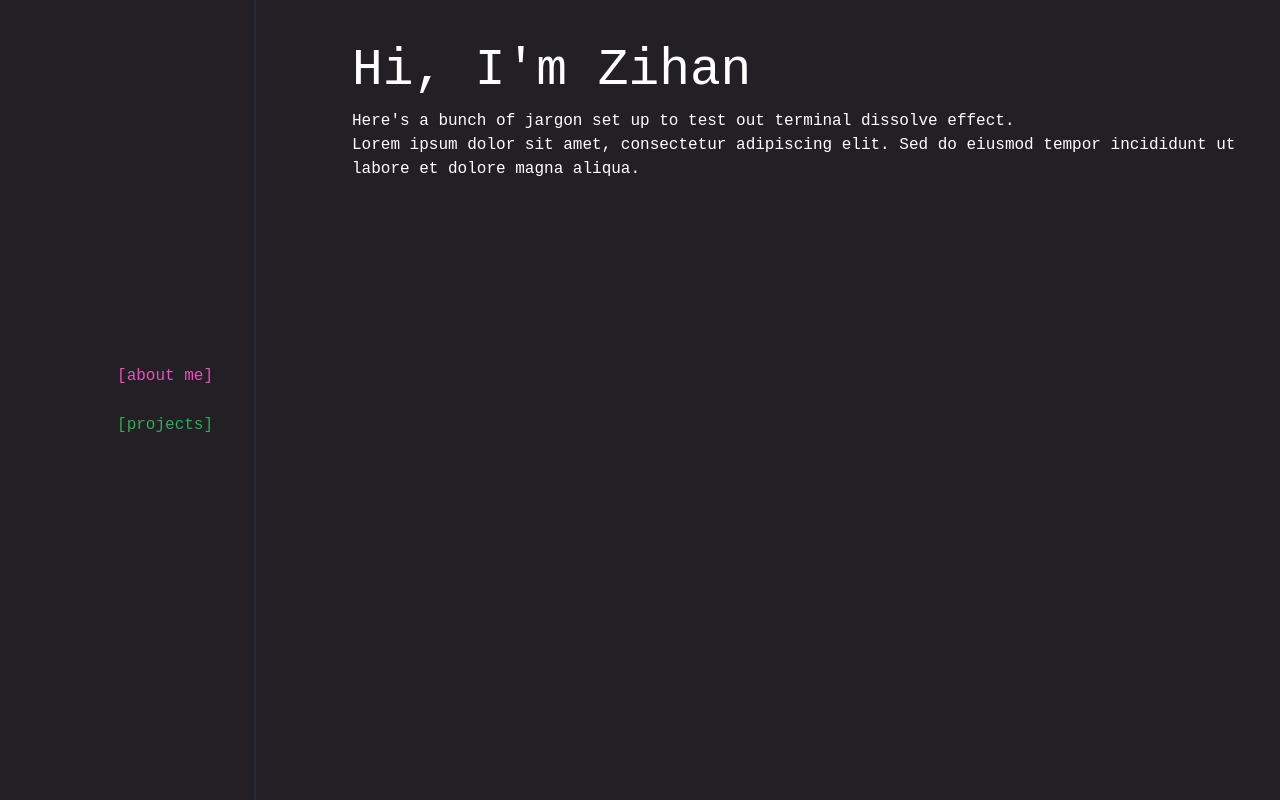
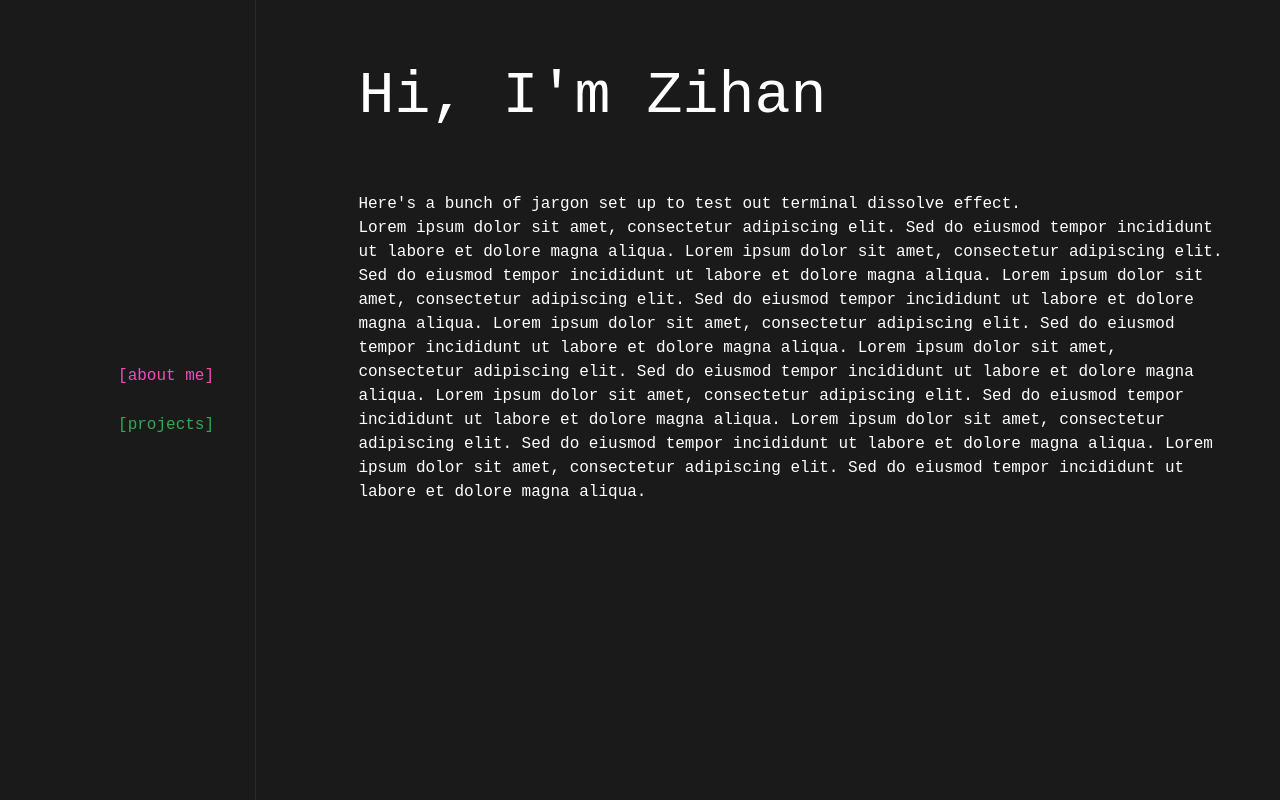
Before and after one commit to zhn2605/portfolio, a Next.js app: page / in a window 1280 px wide. Built offline with nearby package versions, Linux system fonts and the light colour scheme.

Commit message:
smnall layout changes

```diff
--- a/src/app/globals.css
+++ b/src/app/globals.css
@@ -3,7 +3,7 @@
 @import '@fontsource/ibm-plex-mono';
 
 :root {
-  --background: #222024;
+  --background: #1A1A1A;
   --foreground: #171717;
 }
 
@@ -21,12 +21,12 @@
   }
 
   .text-title {
-    font-size: clamp(32px, 4vw, 52px);
+    font-size: clamp(48px, 6vw, 60px);
   }
 }
 @media (prefers-color-scheme: dark) {
   :root {
-    --background: #222024;
+    --background: #1A1A1A;
     --foreground: #ededed;
   }
 }
--- a/src/app/layout.tsx
+++ b/src/app/layout.tsx
@@ -26,7 +26,7 @@ export default function RootLayout({
     <html lang="en">
 
       <body
-        className={`${geistSans.variable} ${geistMono.variable} antialiased bg-[#222024] text-white`}
+        className={`${geistSans.variable} ${geistMono.variable} antialiased bg-[#1A1A1A] text-white`}
       >
         {children}
       </body>
--- a/src/app/page.tsx
+++ b/src/app/page.tsx
@@ -2,36 +2,48 @@
 
 import { useState } from 'react';
 
-const Home = () => (
+const Home = () => {
+  const [section, setSection] = useState<'about' | 'projects' | 'home'>("home");
+
+  return (
     <div className="flex h-screen">
       {/* Sidebar */}
-    <div className="w-1/5 flex flex-col justify-center border-r-2 items-end pr-[2vw] border-[#282A36]">
+      <div className="w-1/5 flex flex-col justify-center border-r-[0.1vw] items-end pr-[2vw] border-[#282A36]">
         {/* About Me*/}
         <button className="py-[1vw] px-[1vw]">
-        <span className="p-[0.2vw] hover:bg-[#f24bbb] hover:text-[#222024] text-[#f24bbb]">
+          <span className="p-[0.2vw] hover:bg-[#f24bbb] hover:text-[#1A1A1A] text-[#f24bbb]">
             [about me]
           </span>
         </button>
 
         {/* Projects */}
         <button className="py-[1vw] px-[1vw]">
-        <span className="p-[0.2vw] hover:bg-[#32A956] hover:text-[#222024] text-[#32A956]">
+          <span className="p-[0.2vw] hover:bg-[#32A956] hover:text-[#1A1A1A] text-[#32A956]">
             [projects]
           </span>
         </button>
       </div>
 
       {/* Main Content */}
-    <div className="flex-1 p-8 pl-24">
-      <h1 className="font-title text-title">Hi, I'm Zihan</h1>
+      <div className="flex-1 pt-[4vw]  pl-[8vw] pr-[4vw]">
+        <div className="font-title text-title pb-[4vw]">Hi, I'm Zihan</div>
         <p>
           Here's a bunch of jargon set up to test out terminal dissolve effect.
         </p>
         <p>
+          Lorem ipsum dolor sit amet, consectetur adipiscing elit. Sed do eiusmod tempor incididunt ut labore et dolore magna aliqua.
+          Lorem ipsum dolor sit amet, consectetur adipiscing elit. Sed do eiusmod tempor incididunt ut labore et dolore magna aliqua.
+          Lorem ipsum dolor sit amet, consectetur adipiscing elit. Sed do eiusmod tempor incididunt ut labore et dolore magna aliqua.
+          Lorem ipsum dolor sit amet, consectetur adipiscing elit. Sed do eiusmod tempor incididunt ut labore et dolore magna aliqua.
+          Lorem ipsum dolor sit amet, consectetur adipiscing elit. Sed do eiusmod tempor incididunt ut labore et dolore magna aliqua.
+          Lorem ipsum dolor sit amet, consectetur adipiscing elit. Sed do eiusmod tempor incididunt ut labore et dolore magna aliqua.
+          Lorem ipsum dolor sit amet, consectetur adipiscing elit. Sed do eiusmod tempor incididunt ut labore et dolore magna aliqua.
           Lorem ipsum dolor sit amet, consectetur adipiscing elit. Sed do eiusmod tempor incididunt ut labore et dolore magna aliqua.
         </p>
       </div>
     </div>
   );
 
+};
+
 export default Home;
```
Lines whose indentation alone changed are shown as unchanged.
